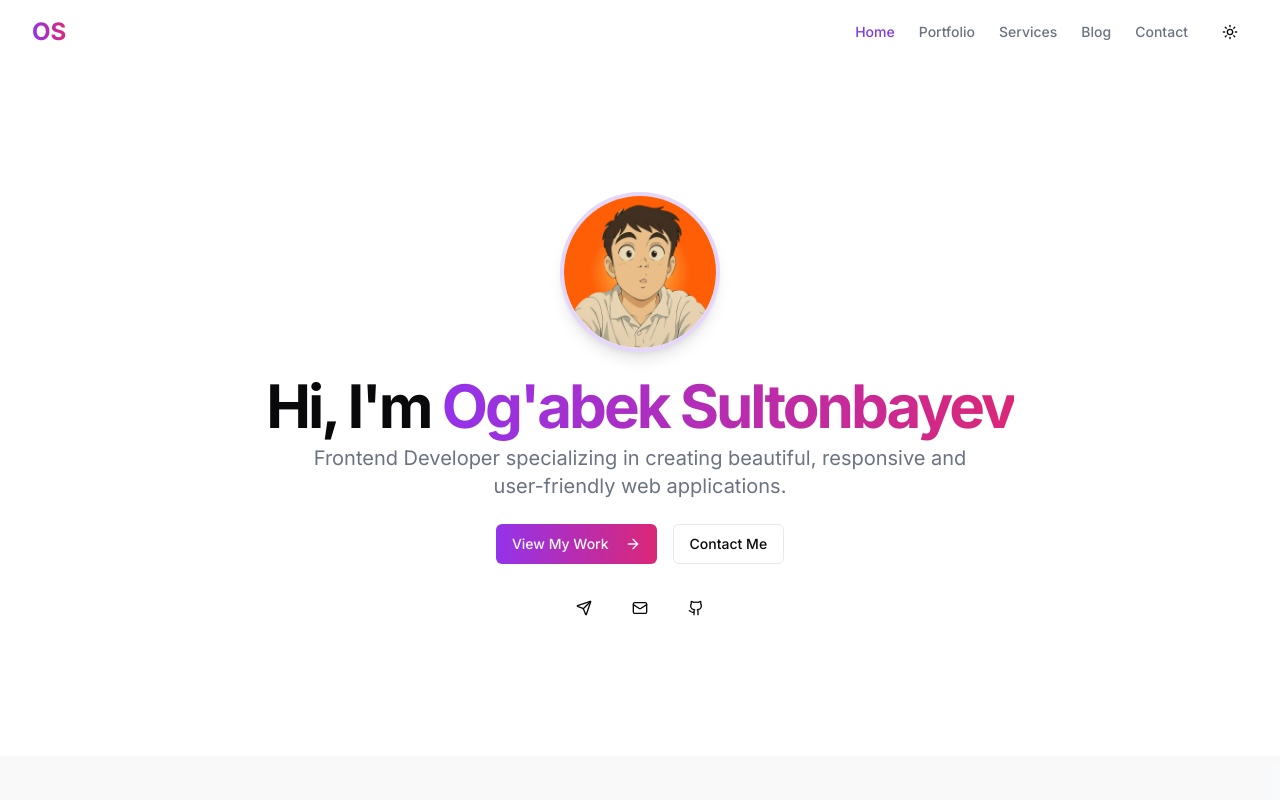
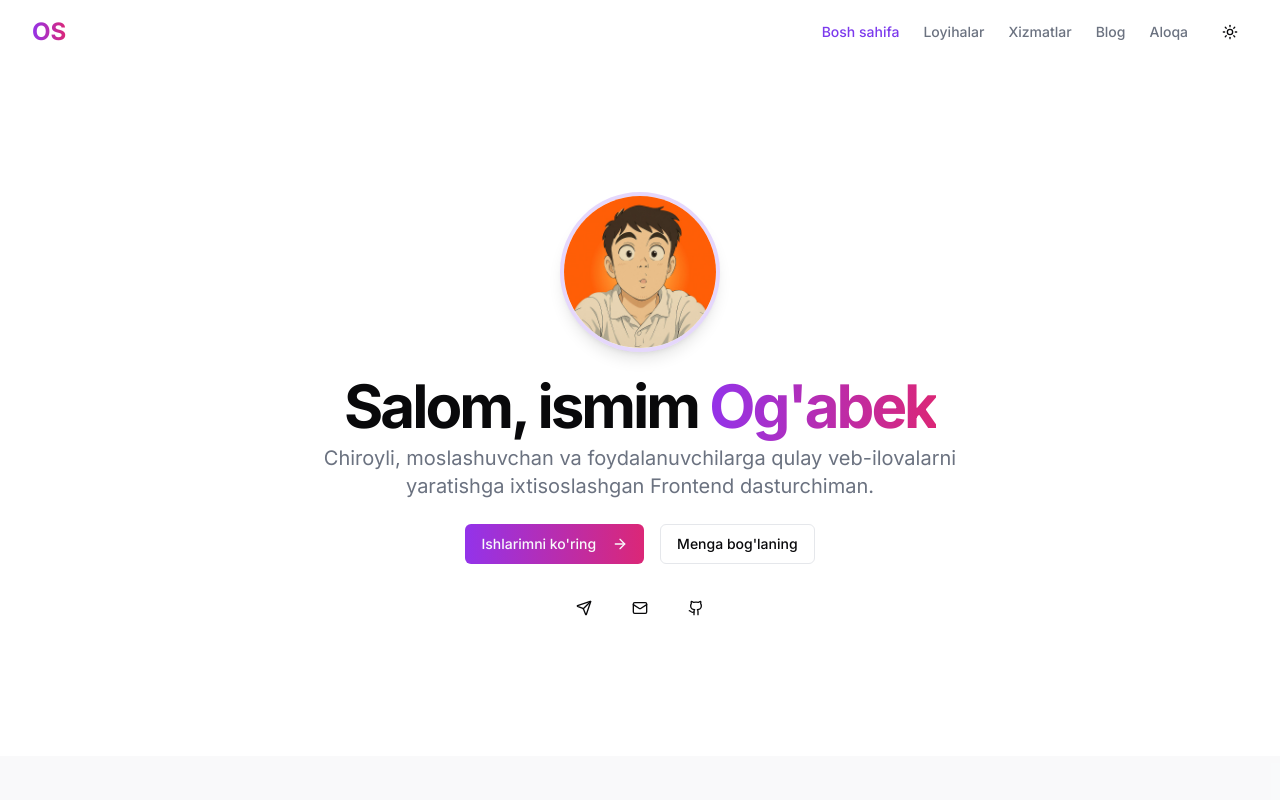
Before and after one commit to sultonbayevogabek/sultonbayev-uz, a Next.js app: page / in a window 1280 px wide. Shown: the top 800 px of the page. Built offline with nearby package versions, Linux system fonts and the light colour scheme.

Commit message:
Localize UI text to Uzbek for hero section, navbar, and theme toggle components

```diff
--- a/components/hero-section.tsx
+++ b/components/hero-section.tsx
@@ -21,20 +21,21 @@ export function HeroSection() {
 
           <div className="space-y-2">
             <h1 className="text-3xl font-bold tracking-tighter sm:text-5xl md:text-6xl">
-              Hi, I'm <span className="gradient-text">Og'abek Sultonbayev</span>
+              Salom, ismim <span className="gradient-text">Og'abek</span>
             </h1>
             <p className="mx-auto max-w-[700px] text-gray-500 md:text-xl dark:text-gray-400">
-              Frontend Developer specializing in creating beautiful, responsive and user-friendly web applications.
+              Chiroyli, moslashuvchan va foydalanuvchilarga qulay veb-ilovalarni yaratishga ixtisoslashgan Frontend
+              dasturchiman.
             </p>
           </div>
           <div className="flex flex-col sm:flex-row gap-4 min-[400px]:flex-row">
             <Button asChild className="gradient-bg">
               <Link href="/portfolio">
-                View My Work <ArrowRight className="ml-2 h-4 w-4" />
+                Ishlarimni ko'ring <ArrowRight className="ml-2 h-4 w-4"/>
               </Link>
             </Button>
             <Button asChild variant="outline">
-              <Link href="/contact">Contact Me</Link>
+              <Link href="/contact">Menga bog'laning</Link>
             </Button>
           </div>
           <div className="flex gap-4 mt-6">
@@ -47,7 +48,7 @@ export function HeroSection() {
             <Link href="mailto:sultonbayevogabek@gmail.com">
               <Button variant="ghost" size="icon">
                 <Mail className="h-5 w-5" />
-                <span className="sr-only">Email</span>
+                <span className="sr-only">Elektron pochta</span>
               </Button>
             </Link>
             <Link href="https://github.com/sultonbayevogabek" target="_blank" rel="noopener noreferrer">
--- a/components/navbar.tsx
+++ b/components/navbar.tsx
@@ -8,12 +8,12 @@ import { ThemeToggle } from "@/components/theme-toggle"
 import { Menu, X } from "lucide-react"
 
 const navItems = [
-  { name: "Home", path: "/" },
-  { name: "Portfolio", path: "/portfolio" },
-  { name: "Services", path: "/services" },
-  { name: "Blog", path: "/blog" },
-  { name: "Contact", path: "/contact" },
-]
+  { name: 'Bosh sahifa', path: '/' },
+  { name: 'Loyihalar', path: '/portfolio' },
+  { name: 'Xizmatlar', path: '/services' },
+  { name: 'Blog', path: '/blog' },
+  { name: 'Aloqa', path: '/contact' }
+];
 
 export default function Navbar() {
   const pathname = usePathname()
--- a/components/theme-toggle.tsx
+++ b/components/theme-toggle.tsx
@@ -18,9 +18,9 @@ export function ThemeToggle() {
         </Button>
       </DropdownMenuTrigger>
       <DropdownMenuContent align="end">
-        <DropdownMenuItem onClick={() => setTheme("light")}>Light</DropdownMenuItem>
-        <DropdownMenuItem onClick={() => setTheme("dark")}>Dark</DropdownMenuItem>
-        <DropdownMenuItem onClick={() => setTheme("system")}>System</DropdownMenuItem>
+          <DropdownMenuItem onClick={ () => setTheme('light') }>Yorug'</DropdownMenuItem>
+          <DropdownMenuItem onClick={ () => setTheme('dark') }>Qorong'u</DropdownMenuItem>
+          <DropdownMenuItem onClick={ () => setTheme('system') }>Tizim</DropdownMenuItem>
       </DropdownMenuContent>
     </DropdownMenu>
   )
```
